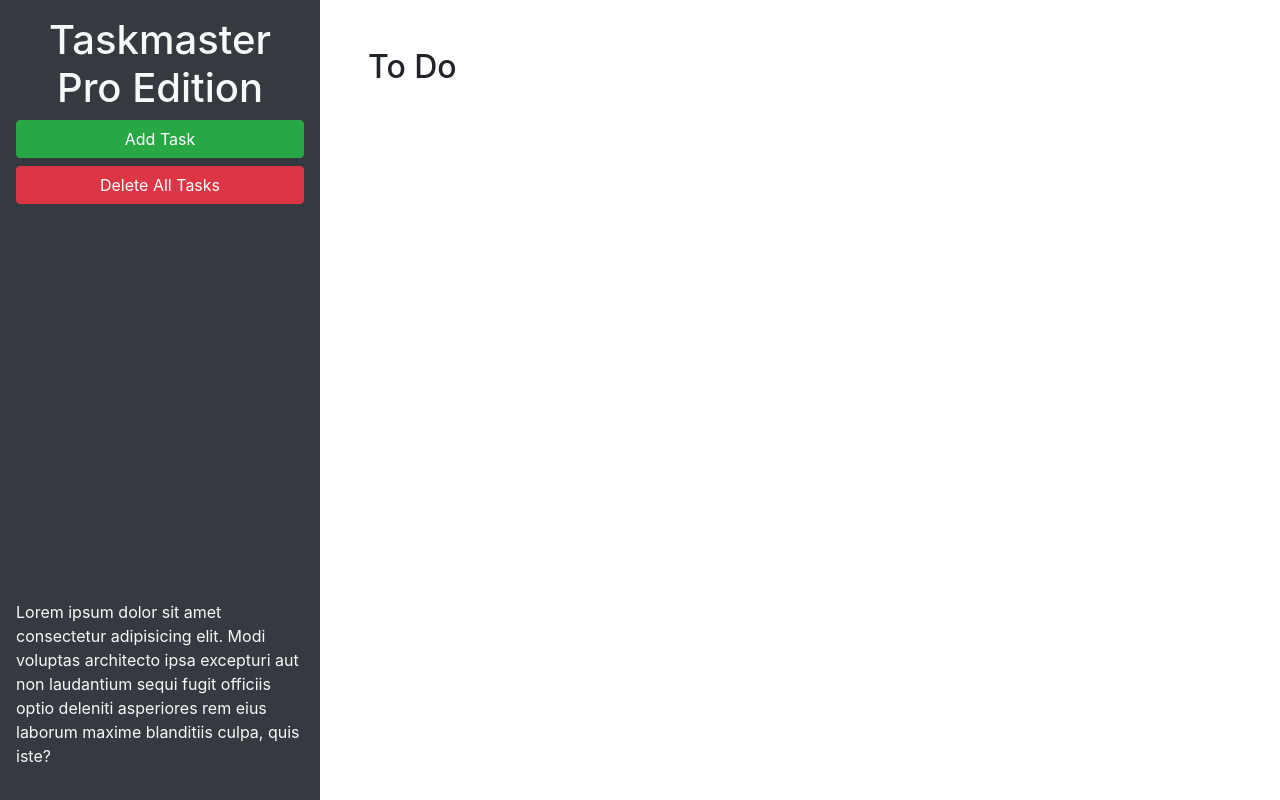
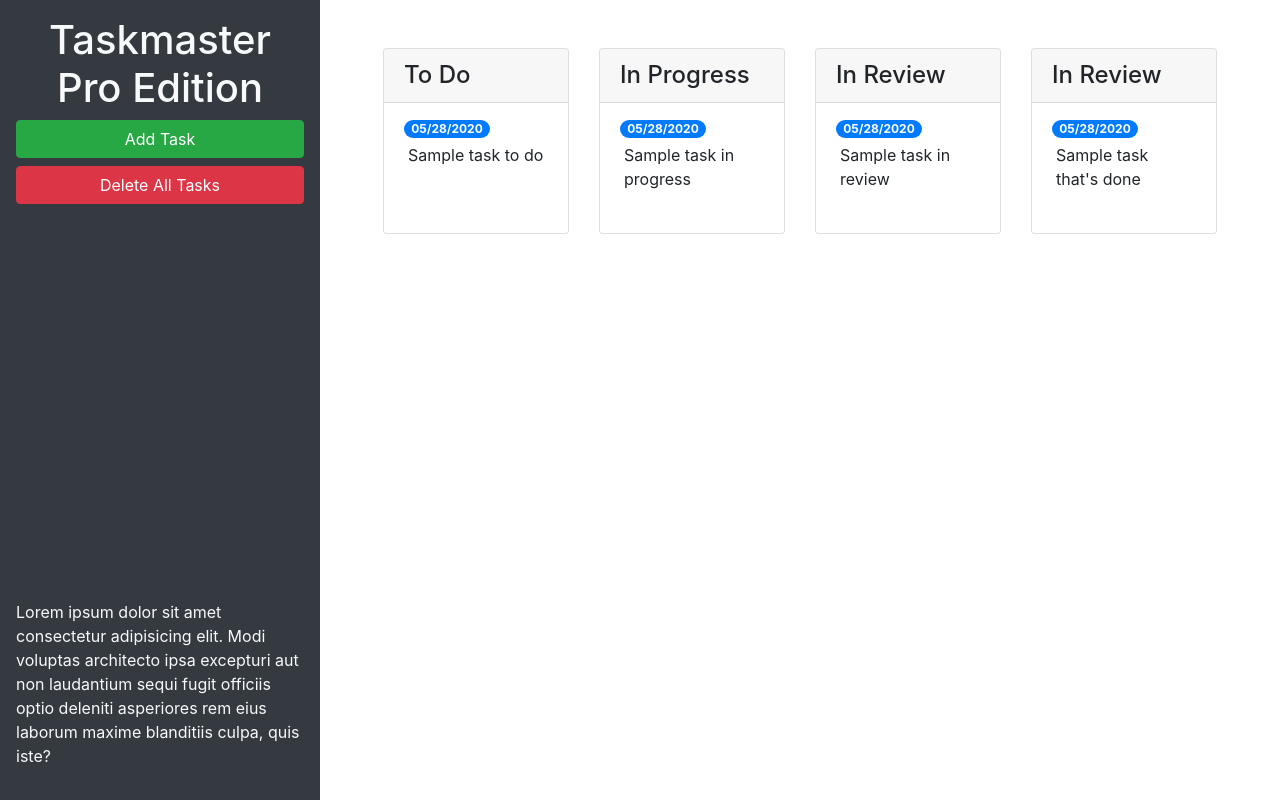
Before and after one commit to rrrbbbsss/taskmaster-pro, a plain HTML site: page index.html in a window 1280 px wide. Drawn offline with nearby package versions, Linux system fonts and the light colour scheme.

Commit message:
add bootstrap components

```diff
--- a/index.html
+++ b/index.html
@@ -24,9 +24,59 @@
       </p>
     </header>
     <main class="col-12 col-lg-9">
-      <div class="m-5">
-        <h2>To Do</h2>
-        <ul id="list-toDo" class="list-group"> </ul>
+      <div class="m-5 row justify-content-around">
+        <!-- todo start -->
+        <div class="col-12 col-md-6 col-xl-3 mb-3">
+          <div class="card">
+            <h4 class="card-header">To Do</h4>
+            <ul id="list-toDo" class="list-group list-group-flush">
+              <li class="list-group-item">
+                <span class="badge badge-primary badge-pill">05/28/2020</span>
+                <p class="m-1">Sample task to do</p>
+              </li>
+            </ul>
+          </div>
+        </div>
+        <!-- todo end -->
+        <!-- in progress start -->
+        <div class="col-12 col-md-6 col-xl-3 mb-3">
+          <div class="card">
+            <h4 class="card-header">In Progress</h4>
+            <ul id="list-inProgress" class="list-group list-group-flush">
+              <li class="list-group-item">
+                <span class="badge badge-primary badge-pill">05/28/2020</span>
+                <p class="m-1">Sample task in progress</p>
+              </li>
+            </ul>
+          </div>
+        </div>
+        <!-- in progress end -->
+        <!-- in review start -->
+        <div class="col-12 col-md-6 col-xl-3 mb-3">
+          <div class="card">
+            <h4 class="card-header">In Review</h4>
+            <ul id="list-inReview" class="list-group list-group-flush">
+              <li class="list-group-item">
+                <span class="badge badge-primary badge-pill">05/28/2020</span>
+                <p class="m-1">Sample task in review</p>
+              </li>
+            </ul>
+          </div>
+        </div>
+        <!-- in review end -->
+        <!-- done start -->
+        <div class="col-12 col-md-6 col-xl-3 mb-3">
+          <div class="card">
+            <h4 class="card-header">In Review</h4>
+            <ul id="list-done" class="list-group list-group-flush">
+              <li class="list-group-item">
+                <span class="badge badge-primary badge-pill">05/28/2020</span>
+                <p class="m-1">Sample task that's done</p>
+              </li>
+            </ul>
+          </div>
+        </div>
+        <!-- done end -->
       </div>
     </main>
   </div>
@@ -46,11 +96,11 @@
           <form>
             <div class="form-group">
               <label for="modalTaskDescription">Task description</label>
-              <textarea id="modalTaskDescription" rows="3"></textarea>
+              <textarea id="modalTaskDescription" rows="3" class="form-control"></textarea>
             </div>
             <div class="form-group">
               <label for="modalDueDate">Due date</label>
-              <input type="text" id="modalDueDate" placeholder="mm/dd/yyyy" autocomplete="off" />
+              <input type="text" class="form-control" id="modalDueDate" placeholder="mm/dd/yyyy" autocomplete="off" />
             </div>
           </form>
         </div>
```
